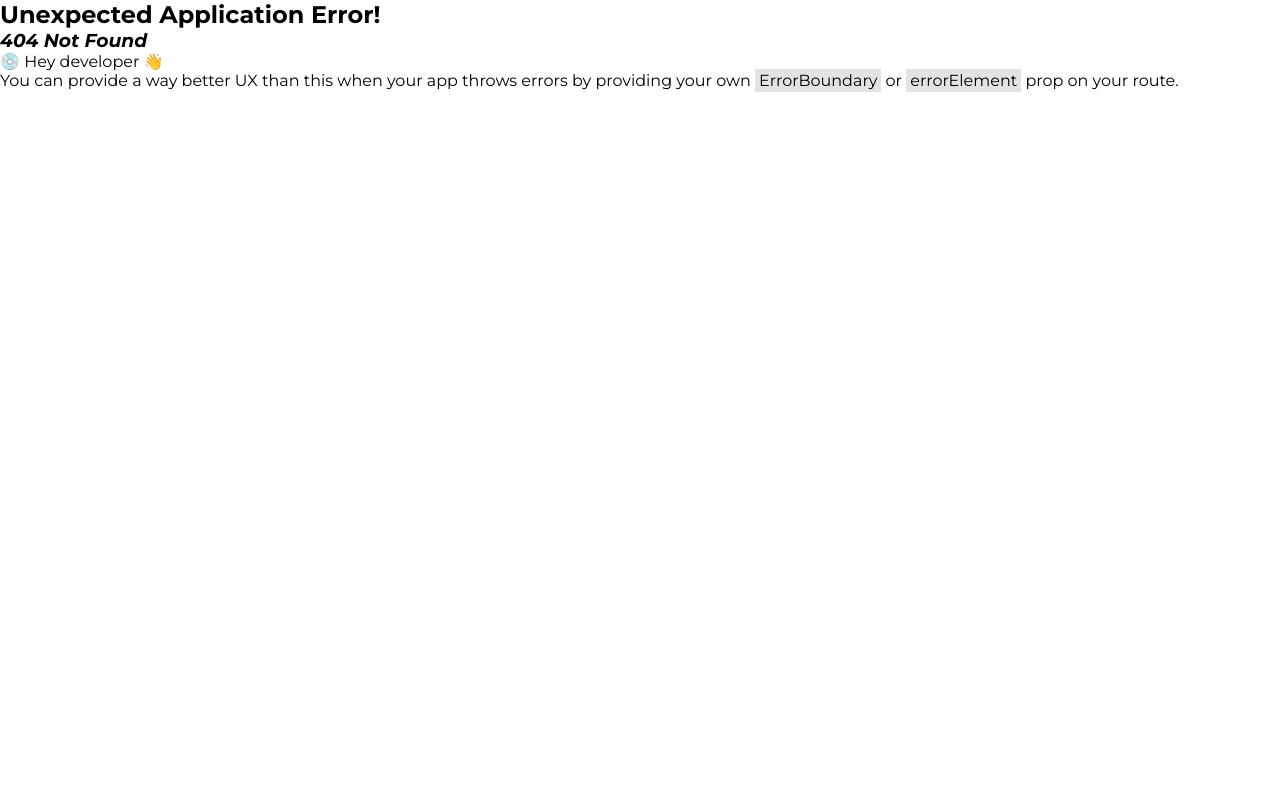
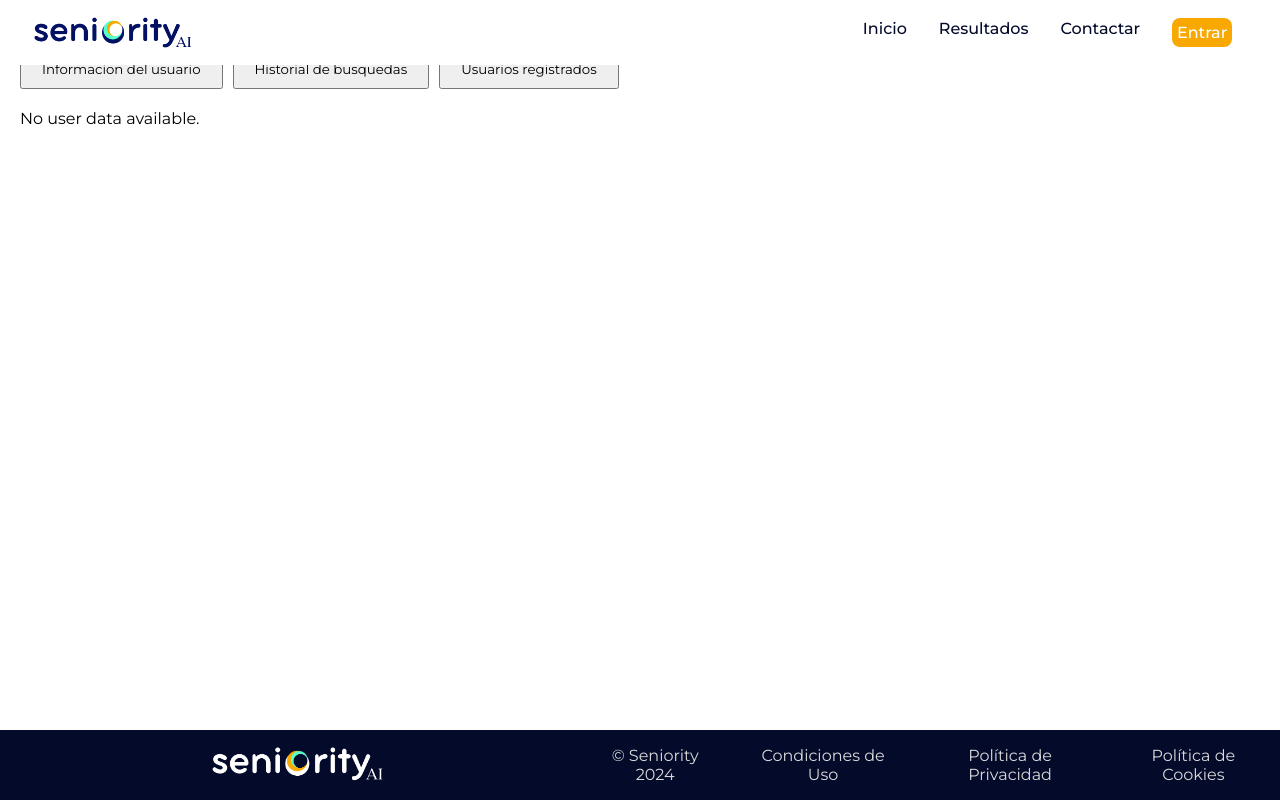
Before and after one commit to Mikelondrio/desafio-tripulaciones, a React (Vite) app in the folder front/: page /perfil in a window 1280 px wide. Before the commit this address had no page. Built offline with nearby package versions, Linux system fonts and the light colour scheme.

Commit message:
botones pagina usuario

```diff
--- /dev/null
+++ b/front/src/pages/perfil.css
@@ -0,0 +1,13 @@
+#perfil-cuerpo {
+    padding: 20px;
+}
+
+.button-container {
+    margin-bottom: 20px;
+}
+
+.button-container button {
+    margin-right: 10px;
+    padding: 10px 20px;
+    cursor: pointer;
+}
--- a/front/src/pages/perfil.jsx
+++ b/front/src/pages/perfil.jsx
@@ -1,29 +1,41 @@
-import React from "react";
-import { useState, useEffect } from "react";
+import React, { useState } from "react";
 import { Navbar } from "../componentes/Header/Navbar.jsx";
-
+import { UserProfile } from "../componentes/users/Profile.jsx";
+import { UserList } from "../componentes/users/UsersForAdmin.jsx";
+import { GraphicHistoric } from "../componentes/GraphicHistoric.jsx";
+import './perfil.css';
 
 function Perfil() {
+    const [component, setComponent] = useState("A");
 
+    const componentRender = () => {
+        switch (component) {
+            case "A":
+                return <UserProfile />;
+            case "B":
+                return <GraphicHistoric />;
+            case "C":
+                return <UserList />;
+            default:
+                return <UserProfile />;
+        }
+    };
 
     return (
         <>
             <Navbar />
-
             <div id='perfil-cuerpo'>
-
-
+                <div className="button-container">
+                    <button onClick={() => setComponent("A")}>Informacion del usuario</button>
+                    <button onClick={() => setComponent("B")}>Historial de busquedas</button>
+                    <button onClick={() => setComponent("C")}>Usuarios registrados</button>
+                </div>
+                <div>
+                    {componentRender()}
+                </div>
             </div>
-
-
-
-
         </>
-
-    )
+    );
 }
 
-
-export {
-    Perfil
-}
+export { Perfil };
--- a/front/src/router.jsx
+++ b/front/src/router.jsx
@@ -9,7 +9,7 @@ import UserPage from "./pages/user.jsx";
 import {ListRegisteredUsers} from "./pages/userlist.jsx"
 import { GraphicHistory } from "./pages/history.jsx"
 import UserManagement from "./componentes/users/UserManagement.jsx";
-
+import { Perfil } from "./pages/perfil.jsx";
 const router = createBrowserRouter([
   {
     path: "/",
@@ -51,6 +51,10 @@ const router = createBrowserRouter([
         path: "/registro/gestionusuarios",
         element: <UserManagement />,
       },
+      {
+        path: "/perfil",
+        element: <Perfil />,
+      }
     ],
   },
 ]);
```
